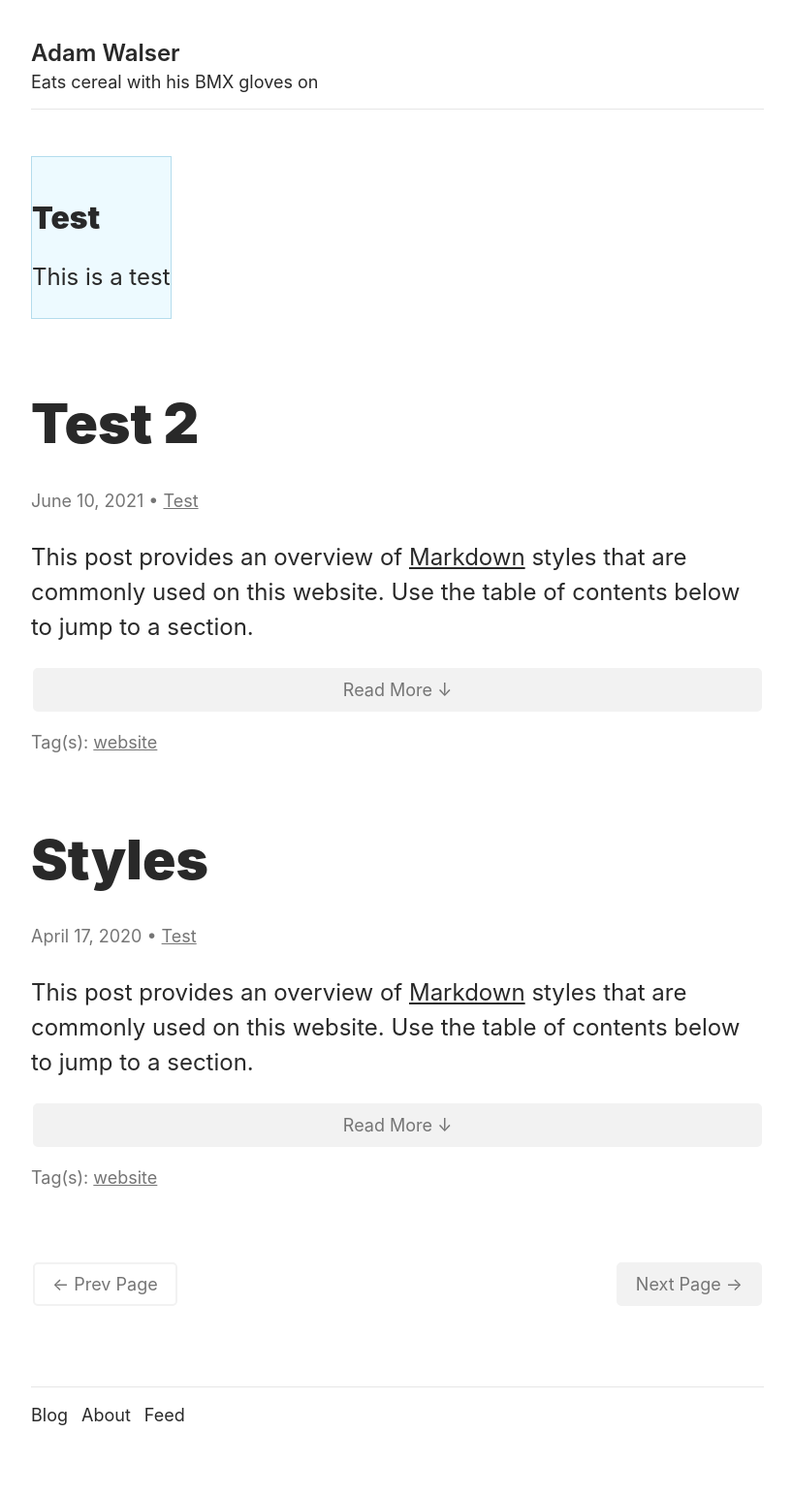
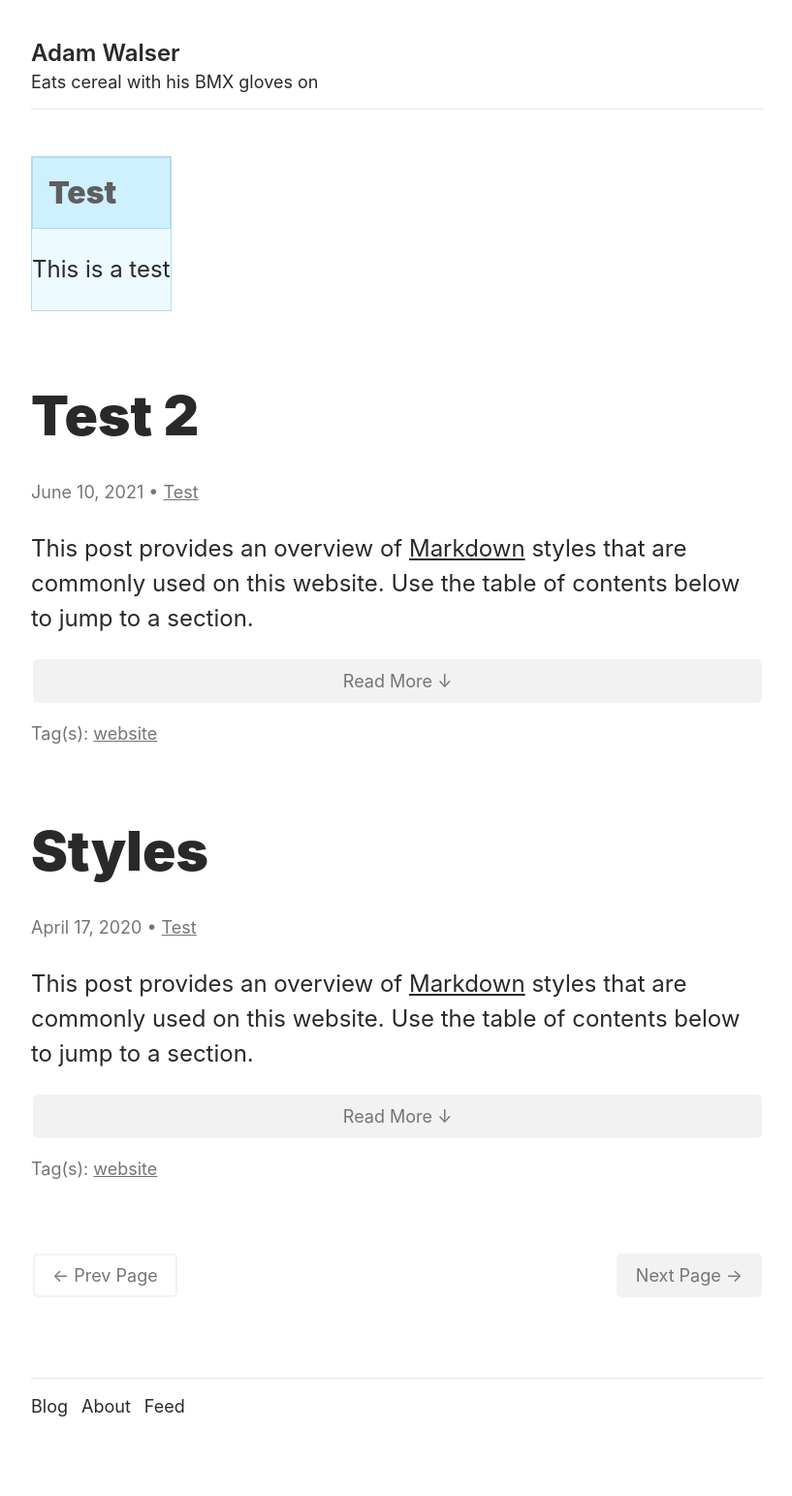
Before and after one commit to ajpwalser/ajpwalser.github.io, a Jekyll site: the page built from index.html, in a window 1280 px wide. Shown: the whole page at 97% size, without its empty margins (230-1047 px from the left). Built offline with Jekyll 4.4.1, drawn with Linux system fonts in a browser that asks for light colours; some web fonts are replaced; the list of posts is cut into pages by our own code.

Commit message:
Update style.css

```diff
--- a/css/style.css
+++ b/css/style.css
@@ -36,7 +36,7 @@ display: table;
 width: %100;
 }
 
-.additionalh4 {
+.additional h4 {
 background-color: #cff0ff;
 border: 1px solid #B4DCED;
 color: #5e5e5e;
```
